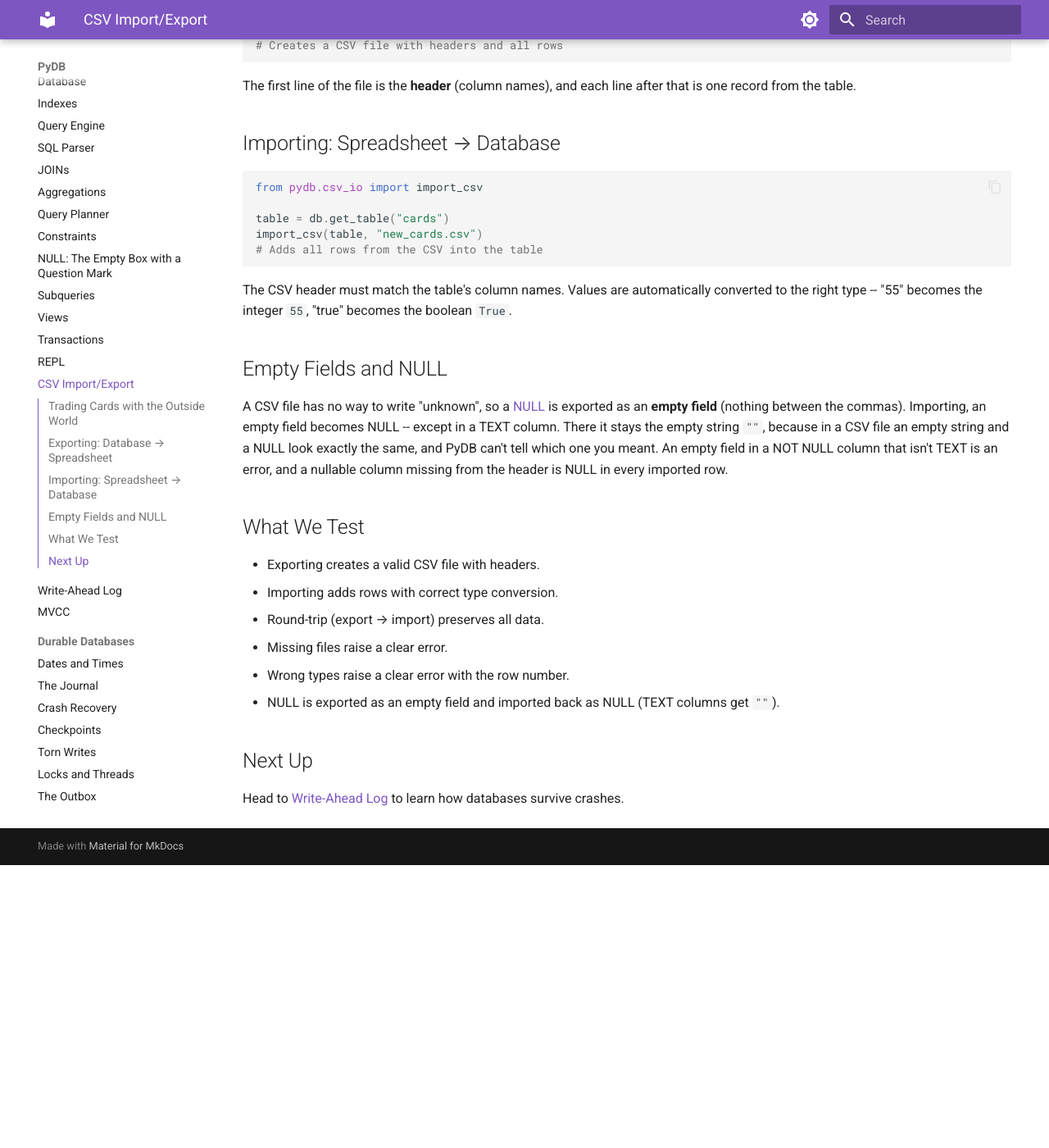
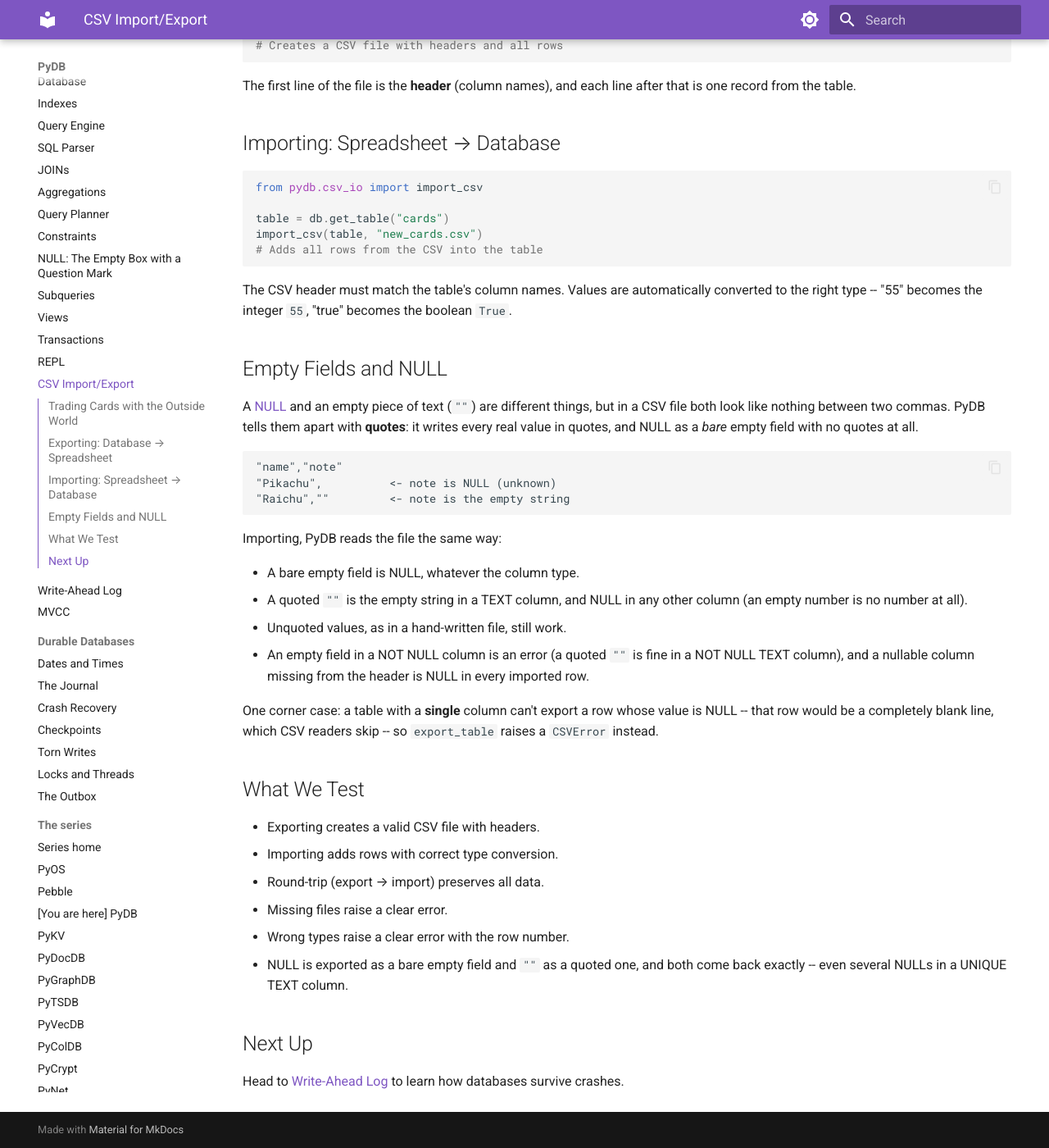
Before and after one commit to robcox2910/pydb, an MkDocs documentation site: the page built from docs/concepts/csv.md, in a window 1280 px wide and 1400 px high, scrolled down 635 px. Shown: the whole window at 82% size. Built offline with MkDocs 1.6.1 and Material for MkDocs 9.7.7, drawn with Linux system fonts in a browser that asks for light colours; before the commit the page ends 1690 px from its top, so only the background shows below that.

Commit message:
fix: keep TEXT NULLs apart from empty strings in CSV files
Write and read with csv.QUOTE_NOTNULL: real values are quoted ("" for
the empty string) and NULL is a bare empty field, so NULLs in a UNIQUE
TEXT column no longer come back as clashing ''. A one-column NULL row
would be a blank line and is refused with CSVError.

Co-Authored-By: Claude Opus 5.5 <noreply@anthropic.com>

````diff
--- a/docs/concepts/csv.md
+++ b/docs/concepts/csv.md
@@ -49,13 +49,30 @@ automatically converted to the right type -- "55" becomes the integer
 
 ## Empty Fields and NULL
 
-A CSV file has no way to write "unknown", so a [NULL](null.md) is
-exported as an **empty field** (nothing between the commas). Importing,
-an empty field becomes NULL -- except in a TEXT column. There it stays
-the empty string `""`, because in a CSV file an empty string and a NULL
-look exactly the same, and PyDB can't tell which one you meant. An empty
-field in a NOT NULL column that isn't TEXT is an error, and a nullable
-column missing from the header is NULL in every imported row.
+A [NULL](null.md) and an empty piece of text (`""`) are different things,
+but in a CSV file both look like nothing between two commas. PyDB tells
+them apart with **quotes**: it writes every real value in quotes, and
+NULL as a *bare* empty field with no quotes at all.
+
+```
+"name","note"
+"Pikachu",          <- note is NULL (unknown)
+"Raichu",""         <- note is the empty string
+```
+
+Importing, PyDB reads the file the same way:
+
+- A bare empty field is NULL, whatever the column type.
+- A quoted `""` is the empty string in a TEXT column, and NULL in any
+  other column (an empty number is no number at all).
+- Unquoted values, as in a hand-written file, still work.
+- An empty field in a NOT NULL column is an error (a quoted `""` is fine
+  in a NOT NULL TEXT column), and a nullable column missing from the
+  header is NULL in every imported row.
+
+One corner case: a table with a **single** column can't export a row
+whose value is NULL -- that row would be a completely blank line, which
+CSV readers skip -- so `export_table` raises a `CSVError` instead.
 
 ## What We Test
 
@@ -64,8 +81,8 @@ column missing from the header is NULL in every imported row.
 - Round-trip (export → import) preserves all data.
 - Missing files raise a clear error.
 - Wrong types raise a clear error with the row number.
-- NULL is exported as an empty field and imported back as NULL (TEXT
-  columns get `""`).
+- NULL is exported as a bare empty field and `""` as a quoted one, and
+  both come back exactly -- even several NULLs in a UNIQUE TEXT column.
 
 ## Next Up
 
````
Also changed, not shown: docs/superpowers/specs/2026-10-18-pydb-null-design.md (+8 -3 lines), 3 other files.
